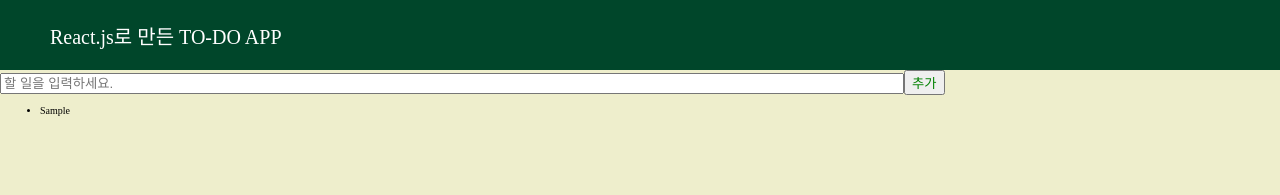
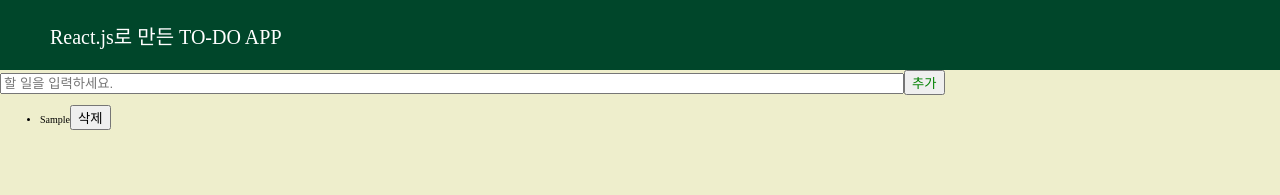
Before and after one commit to chorom-ham/reactjs-todo, a React (Create React App) app: page / in a window 1280 px wide. Both pictures are taken after typing "Sample" into the empty fields and a click on the button "추가". Shown: the top 195 px of the page. Built offline with nearby package versions, Linux system fonts and the light colour scheme.

Commit message:
remove from TodoList

```diff
--- a/src/components/todo/Form.js
+++ b/src/components/todo/Form.js
@@ -1,6 +1,5 @@
 import styled from "styled-components";
-import React from "react";
-import { useState } from "react";
+import React, { useState } from "react";
 
 // Hint: Form, Input, Button
 export default function Form({onSubmit}) {
@@ -26,7 +25,7 @@ export default function Form({onSubmit}) {
         placeholder="할 일을 입력하세요."
         onChange={onChange}
       />
-      <Styledbutton>추가</Styledbutton>
+      <Styledaddbtn>추가</Styledaddbtn>
     </Styledform>
   );
 }
@@ -35,7 +34,7 @@ const Styledform = styled.form`
 
 `;
 
-const Styledbutton = styled.button`
+const Styledaddbtn = styled.button`
 color:green
 `;
 const Styledinput = styled.input`
--- a/src/components/todo/Item.js
+++ b/src/components/todo/Item.js
@@ -1,13 +1,17 @@
 import styled from "styled-components";
 
 // Hint: props로 id, text, onClick 등 (자유)
-export default function Item({id, text}) {
+export default function Item({id, text, onRemove}) {
+
   return(
-    <Styledli>{text}
-
+    <Styledli>{text}<Styledremovebtn onClick={() => onRemove(id)}>삭제</Styledremovebtn>
     </Styledli>);
 }
 
 const Styledli = styled.li`
 
 `;
+
+const Styledremovebtn = styled.button`
+
+`;
--- a/src/components/todo/Todo.js
+++ b/src/components/todo/Todo.js
@@ -13,12 +13,16 @@ export default function Todo() {
     nextId.current += 1;
   }
 
+  const removeElement = (id) =>{
+    setTodoList(todoList.filter(todoList => todoList.id !== id));
+  }
+
   return (
     <div>
       <Form onSubmit={addElement}/>
       <Styledul>
-      {todoList.map(element => (
-        <Item id={element.id} text={element.text} />
+      {todoList.map((element, index) => (
+        <Item key = {index} id={element.id} text={element.text} onRemove={removeElement} />
       ))}</Styledul>
     </div>
   );
```
